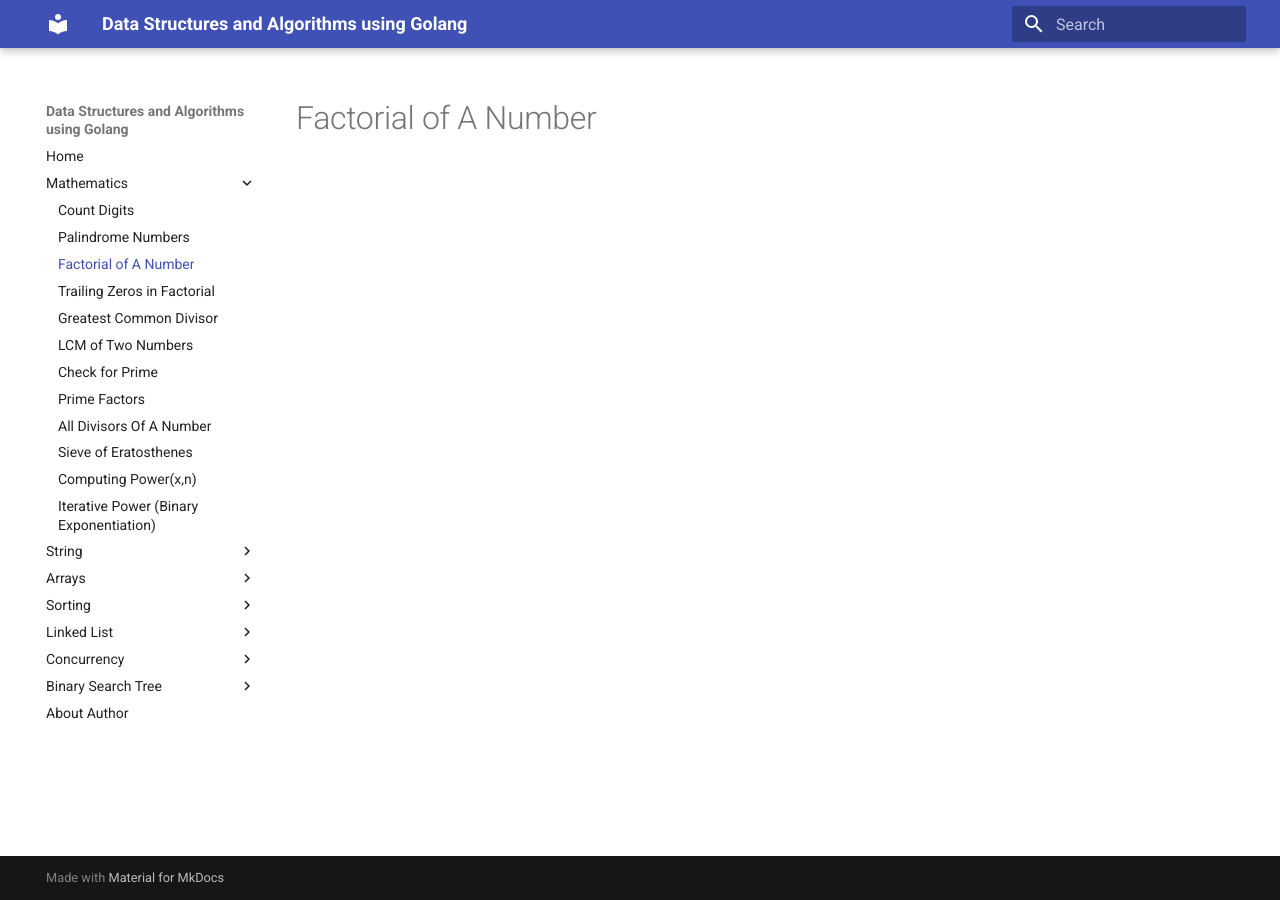
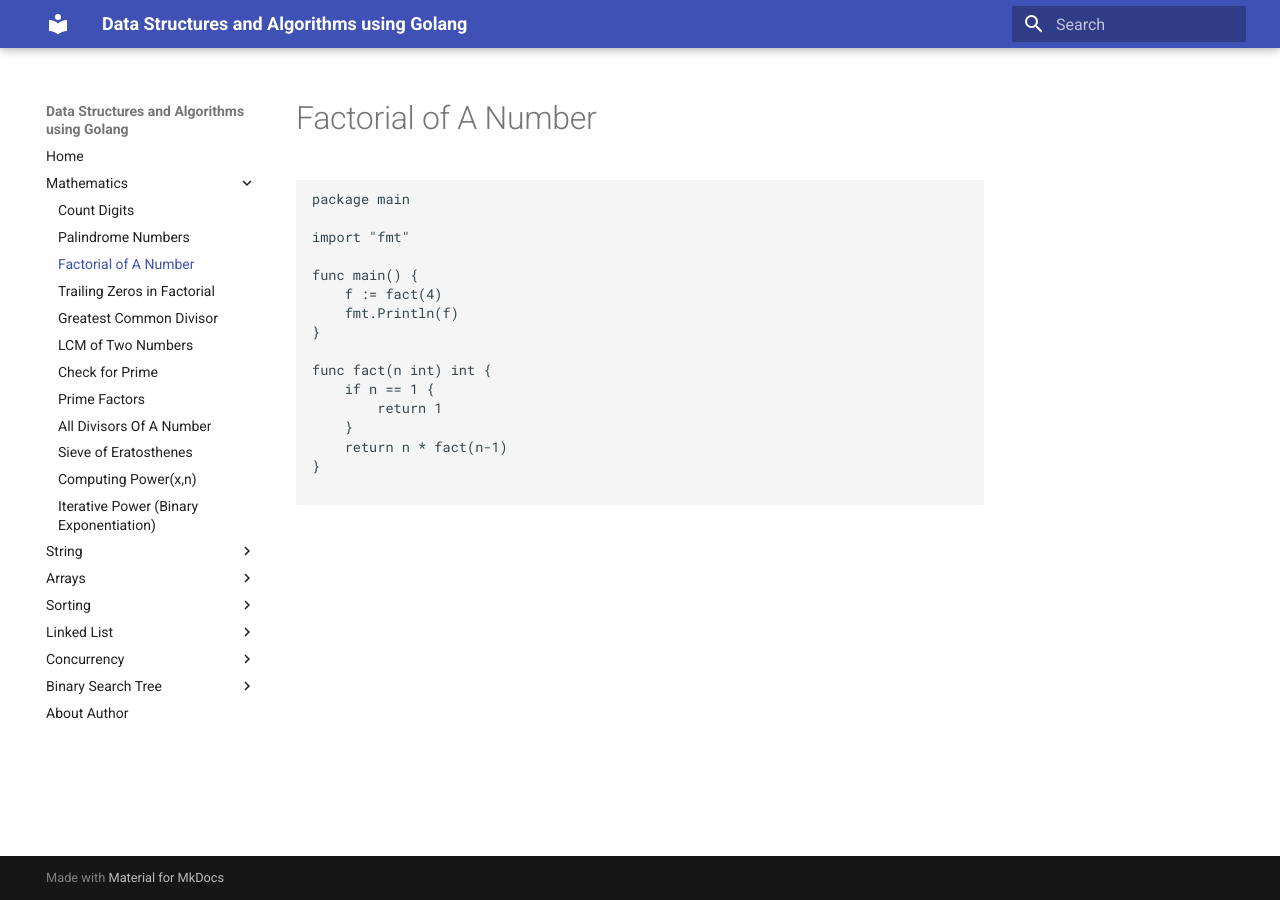
Before and after one commit to prithvipal/golang-dsa, an MkDocs documentation site: the page built from docs/mathematics/factorial_of_number.md, in a window 1280 px wide. Built offline with MkDocs 1.6.1 and Material for MkDocs 9.7.7, drawn with Linux system fonts in a browser that asks for light colours.

Commit message:
factorial of number

````diff
--- a/docs/mathematics/factorial_of_number.md
+++ b/docs/mathematics/factorial_of_number.md
@@ -1 +1,20 @@
 # Factorial of A Number
+
+```
+package main
+
+import "fmt"
+
+func main() {
+	f := fact(4)
+	fmt.Println(f)
+}
+
+func fact(n int) int {
+	if n == 1 {
+		return 1
+	}
+	return n * fact(n-1)
+}
+
+```
````
